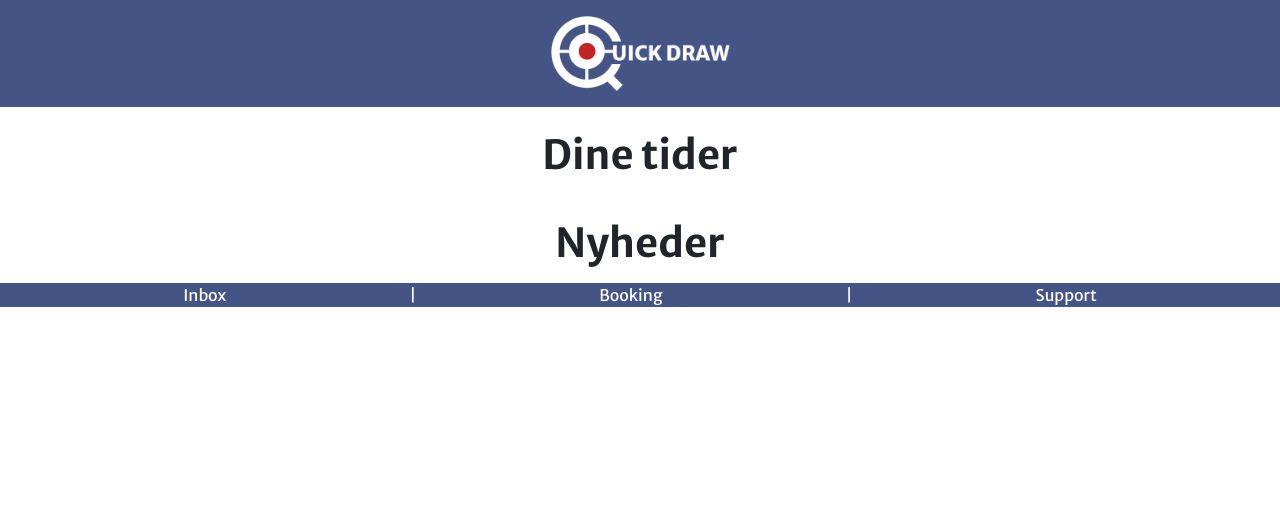
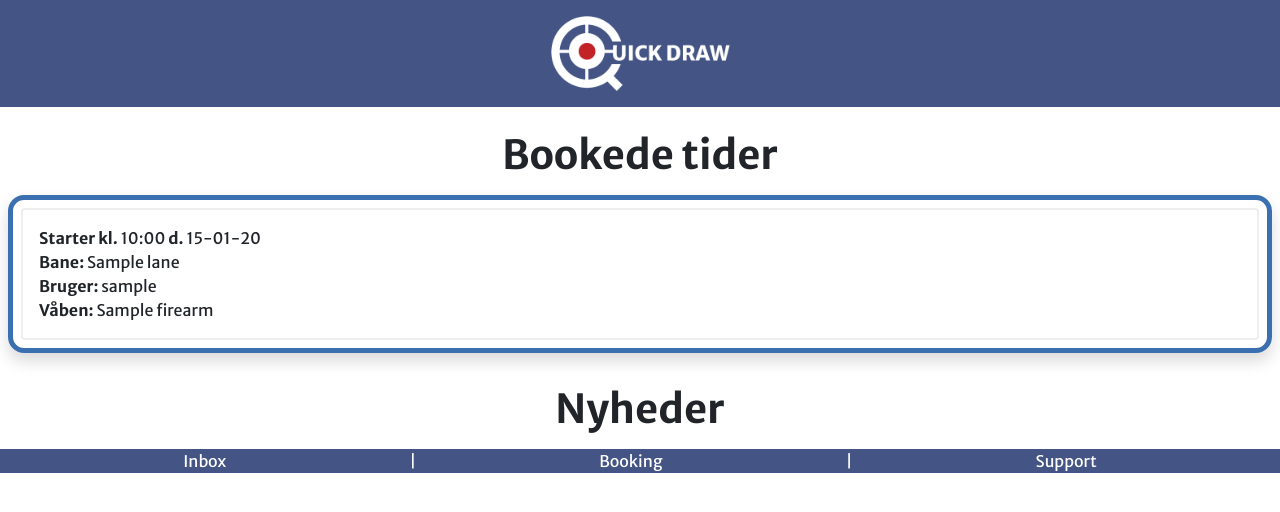
Before and after one commit to TohmasKronborg/SaaSSkydebane, a PHP site: page /forside.php in a window 1280 px wide. Shown: the top 512 px of the page. Run offline with PHP 8.4, Linux system fonts and the light colour scheme; tables that the repository leaves empty or names only in its code hold one stand-in row (values such as "Sample post"); style sheets or scripts are compiled from the project's sources.

Commit message:
Php tilføjet på forsiden så det er nu muligt at se møder

```diff
--- a/css/styles.scss
+++ b/css/styles.scss
@@ -69,6 +69,10 @@ body{
 	max-width: 270px;
 }
 
+.bookingBox{
+	max-height: 300px;
+}
+
 @media screen and (min-width: 768px) { // Det her er et md breakpoint
 	.landPageFS{
 		font-size: 26px;
--- a/forside.php
+++ b/forside.php
@@ -44,9 +44,41 @@ require "settings/init.php";
 include("includes/logoHeader.php");
 ?>
 
-<h1 class="fw-bold d-flex justify-content-center pt-4 pb-2 ">Dine tider</h1>
+<h1 class="fw-bold d-flex justify-content-center pt-4 pb-2 ">Bookede tider</h1>
 <!-- Box til announcements -->
+<div class="bookingBox overflow-y-scroll rounded-4 m-2 border border-5 border-qBlaa shadow">
+    <?php
+    $sqlAdd = "";
+    $bind = [];
 
+    if (!empty($_GET["reservation_id"])) {
+        $sqlAdd = "WHERE r.reservation_id = :reservationId";
+        $bind["reservationId"] = $_GET["reservation_id"];
+    }
+
+    $sql = "SELECT r.reservation_id, r.user_name, l.lane_name, f.firearm_name, r.reservation_time
+        FROM reservations r
+        JOIN lanes l ON r.lane_id = l.lane_id
+        JOIN firearms f ON r.firearm_id = f.firearm_id
+        " . $sqlAdd;
+
+    $meetings = $db->sql($sql, $bind);
+
+    foreach ($meetings as $meeting) {
+        ?>
+        <div class="border border-2 border-qGraa2 rounded-1 p-3 m-2">
+            <?php
+            echo "<p class='m-0'><strong>Starter kl. </strong>" . date("H:i", strtotime($meeting->reservation_time)) ."<strong> d. </strong>" . date("d-m-y", strtotime($meeting->reservation_time)) . "</p>";
+            echo "<p class='m-0'><strong>Bane: </strong>" . htmlspecialchars($meeting->lane_name) . "</p>";
+            echo "<p class='m-0'><strong>Bruger: </strong>" . htmlspecialchars($meeting->user_name) . "</p>";
+            echo "<p class='m-0'><strong>Våben: </strong>" . htmlspecialchars($meeting->firearm_name) . "</p>";
+            ?>
+        </div>
+        <?php
+    }
+
+    ?>
+</div>
 
 
 <h1 class="fw-bold d-flex justify-content-center pt-4 pb-2 ">Nyheder</h1>
```
